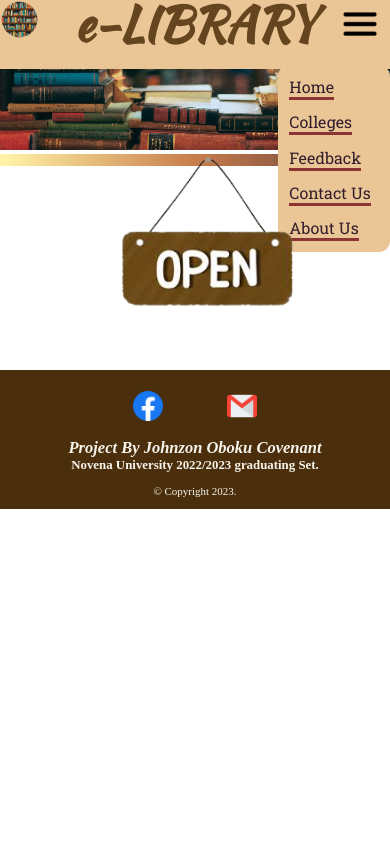
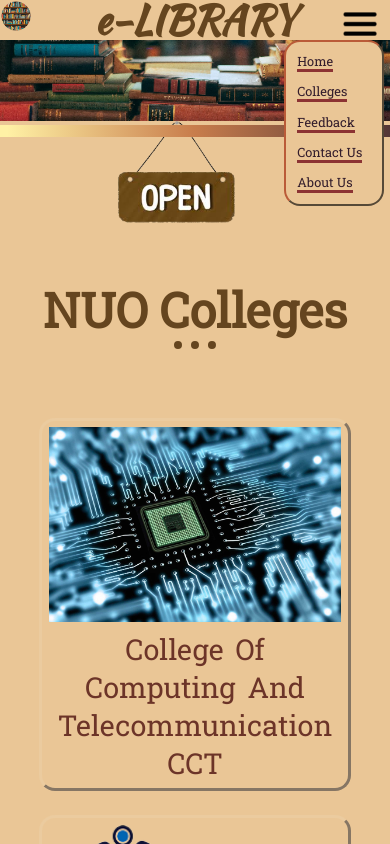
Before and after one commit to uche09/Simple_Website_Library_For_CNAS, a plain HTML site: page index.html in a window 390 px wide. Both pictures are taken after a click on the picture 360 px from the left and 23 px from the top of the page. Shown: the top 844 px of the page. Drawn offline with nearby package versions, Linux system fonts and the light colour scheme.

Commit message:
Added college session to index file

```diff
--- a/css/general.css
+++ b/css/general.css
@@ -8,15 +8,20 @@ html{
 }
 
 body{
+    background-color: #EAC696;
     font-family: 'Kaushan Script', cursive;
     font-family: 'Roboto Slab', serif;
+}
+
+abbr{
+   text-decoration: none;
 }
 
 header{
     background-color: #EAC696;
     position: relative;
     text-align: center;
-    width: 100vw;
+    width: 100%;
 }
 
 .header .logo{
@@ -50,6 +55,7 @@ header{
     right: 0.4rem;
     top: 1rem;
     width: 29rem;
+    z-index: 1;
 }
 
 .header nav li > a, .header ul > li{
@@ -125,12 +131,12 @@ footer img{
         display: inline-block;
         height: 0;
         padding-right: 0.5rem;
-        position: static;
+        position: fixed;
+        top: 4rem;
         width: 100%;
     }
 
     .header nav ul{
-        border-radius: 0.7rem;
         float:right;
         overflow: hidden;
         width: fit-content;
@@ -138,6 +144,9 @@ footer img{
 
     .header nav .open{
         height: auto;
+        border: 3px #4b0e01a1;
+        border-radius: 1.5rem;
+        border-style: outset;
     }
 
     .header nav ul li{
@@ -151,11 +160,11 @@ footer img{
 
     .header nav ul li a{
         display: block;
-        font-size: 2.1rem;
+        font-size: 2.5rem;
     }
 
     .header nav ul li a:hover, .header nav ul li a:focus, .header nav ul li a:active{
-        font-size: 2.2rem;
+        font-size: 2.6rem;
         text-decoration: none;
     }
 }
@@ -164,7 +173,7 @@ footer img{
     /* Mobile */
 @media screen and (max-width: 480px){
     .header h1{
-        font-size: 300%;
+        font-size: 250%;
         margin: 0 auto;
         line-height: 1;
         white-space: nowrap;
@@ -177,6 +186,16 @@ footer img{
         width: 2.75rem;
     }
 
+    .header nav ul, .header nav{
+        top: 2.5rem;
+    }
+
+    .header nav .open{
+        border: 2px #4b0e01a1;
+        border-radius: 1rem;
+        border-style: outset;
+    }
+
     .header nav ul li{
         margin: 0.7rem 0.7rem;
         text-align: left;
@@ -184,11 +203,11 @@ footer img{
     }
 
     .header nav ul li a{
-        font-size: 1rem;
+        font-size: 0.8rem;
     }
 
     .header nav ul li a:hover, .header nav ul li a:focus, .header nav ul li a:active{
-        font-size: 1.1rem;
+        font-size: 0.9rem;
         text-decoration: none;
     }
 }
--- a/css/index.css
+++ b/css/index.css
@@ -3,30 +3,114 @@
     border: none;
     height: 0.75rem;
     padding: 5px auto;
-
 }
 
-.open img{
+.open-img img{
     bottom: 2rem;
     left: 45%;
     position: relative;
     width: 200px;
 }
 
+.collages{
+    color: #65451F;
+    text-align: center;
+}
+
+.collages h2{
+    font-size: 400%;
+}
+
+.collages hr{
+    border: none;
+    border-bottom-style: dotted;
+    border-width: 1rem;
+    margin: auto auto 3rem;
+    width: 9%;
+}
+
+.collage-links{
+    display: flex;
+    flex-wrap: wrap;
+    justify-content: space-around;
+}
+
+.collages figure{
+    border: 3px solid;
+    border-left-color: #ebcb9f;
+    border-top-color: #ebcb9f;
+    border-right-color: #DAC0A3;
+    border-bottom-color: #DAC0A3;
+    border-radius: 1rem;
+    border-style: outset;
+    margin-bottom: 1.5rem;
+    overflow-wrap: break-word;
+    padding: 0.4rem;
+    width: 20%
+}
+
+.collages img{
+    width: 100%;
+}
+
+.collages a{
+    color: #6C3428;
+    font-size: 1.5rem;
+    text-decoration: none;
+    word-spacing: 0.3rem;
+}
+
+.collages figure a:hover, .collages figure a:focus{
+    color: #3E001F;
+    font-size: 1.525rem;
+}
+
 
 
      /* Media Queries  */
 
-        /* tablets */
+        /* Tablets */
 @media screen and (max-width: 994px){
-    .open img{
+    .open-img img{
         left: 40%;
+        z-index: -1;
+    }
+
+    .collages hr{
+        border-width: 0.8rem;
+        width: 9%;
+    }
+
+    .collages figure{
+        width: 40%
+    }
+
+    .collages a{
+        font-size: 2rem;
     }
 
 }
-        /* tablets */
-@media screen and (max-width: 994px){
-    .open img{
+        /* Mobile */
+@media screen and (max-width: 480px){
+    .open-img img{
         left: 28%;
+        width: 35%;
+    }
+
+    .collages h2{
+        font-size: 300%;
+    }
+
+    .collages hr{
+        border-width: 0.5rem;
+        width: 11%;
+    }
+
+    .collages figure{
+        width: 75%
+    }
+
+    .collages a{
+        font-size: 1.8rem;
     }
 }
--- a/index.html
+++ b/index.html
@@ -47,7 +47,7 @@
             <img class="bugger-nav" src="resources/icons/menu.png" alt="menue">
             <ul>
                <li><a href="#">Home</a></li>
-               <li><a href="#">Colleges</a></li>
+               <li><a href="#collages">Colleges</a></li>
                 <li><a href="#">Feedback</a></li>
                 <li><a href="#">Contact Us</a></li>
                 <li><a href="#">About Us</a></li>
@@ -65,13 +65,54 @@
     </picture>
 
             <!-- Ribbon and Open image -->
-    <div class="open">
+    <div class="open-img">
         <hr class="ribbon">
         <img src="resources/images/open-signboard.png" alt="open-image">
     </div>
 
     <main>
+       <section class="collages">
+            <h2 id="collages"><abbr title="Novena University Ogume">NUO</abbr> Colleges</h2>
+            <hr>
+            <br>
 
+            <div class="collage-links">
+                <figure>
+                    <a href="#">
+                        <img class="cct" src="resources/images/CCT.jpg" alt="CCT">
+                        <figcaption>College Of Computing And Telecommunication <abbr title="College Of Computing And Telecommunication">CCT</abbr></figcaption>
+                    </a>
+                </figure>
+
+                <figure>
+                    <a href="#">
+                        <img class="chs" src="resources/images/Health-Science-Education-Logo.png" alt="CHS">
+                        <figcaption>College Of Medical And Health Science <abbr title="College Of Medical And Health Science">CMHS</abbr></figcaption>
+                    </a>
+                </figure>
+
+                <figure>
+                    <a href="#">
+                        <img class="law" src="resources/images/LAW.png" alt="COL">
+                        <figcaption>College Of Law</figcaption>
+                    </a>
+                </figure>
+
+                <figure>
+                    <a href="#">
+                        <img class="cmss" src="resources/images/ms.png" alt="CMSS">
+                        <figcaption>College Of Management And Social Science <abbr title="College Of Management And Social Science">CMSS</abbr></figcaption>
+                    </a>
+                </figure>
+
+                <figure>
+                    <a href="#">
+                        <img class="cnas" src="resources/images/NAS-Logo-Green.png" alt="CNAS">
+                        <figcaption>College Of Natural And Applied Science <abbr title="College Of Natural And Applied Science">CNAS</abbr></figcaption>
+                    </a>
+                </figure>
+            </div>
+       </section>
     </main>
 
     <footer>
@@ -81,7 +122,7 @@
             <a href="#"></a>
         </div>
         <p>
-            <h2><em>Project By Johnzon Oboku Covenant</em></h2>
+            <h2><em>Project By Johnson Oboku Covenant</em></h2>
             <h3>Novena University 2022/2023 graduating Set.</h3>
             <br>© Copyright 2023.
         </p>
```
Also changed, not shown: 4 other files.
